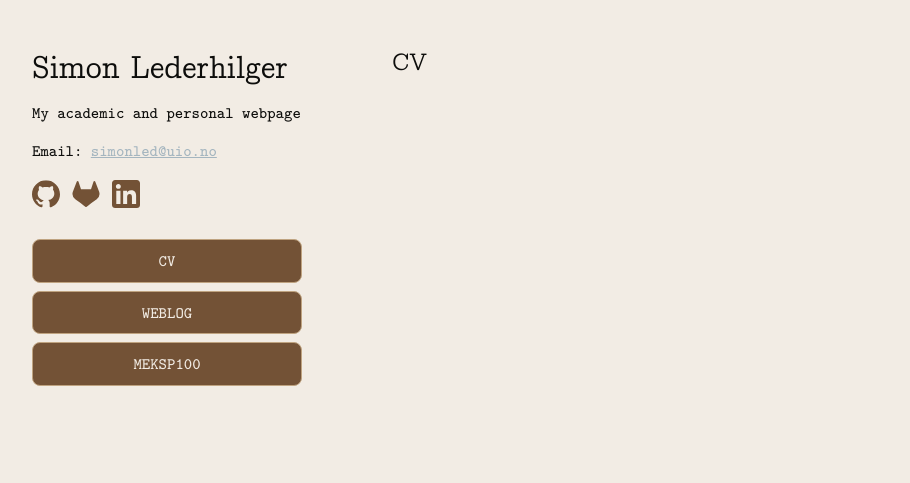
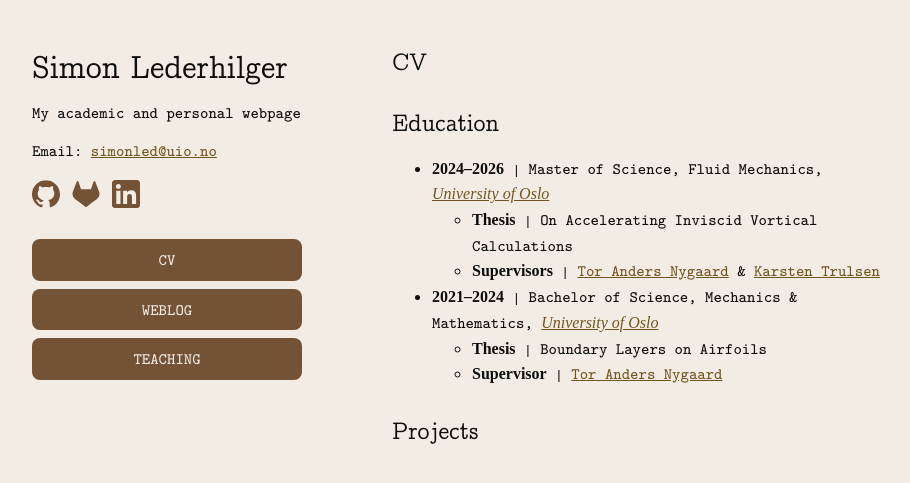
Before and after one commit to lederhilger/lederhilger.github.io, a Jekyll site: the page built from cv.md, in a window 1280 px wide. Shown: the top 483 px of the page, without its empty margins (178-1088 px from the left). Built offline with Jekyll 4.4.1, drawn with Linux system fonts in a browser that asks for light colours; some web fonts are replaced.

Commit message:
Added some entries to CV

```diff
--- a/_layouts/default.html
+++ b/_layouts/default.html
@@ -37,7 +37,7 @@
 	  <ul>
 	    <li><a href="{{ '/cv/' | relative_url }}">CV</a></li>
 	    <li><a href="{{ '/weblog/' | relative_url }}">WEBLOG</a></li>
-	    <li><a href="https://lederhilger.github.io/meksp100">MEKSP100</a></li>
+	    <li><a href="{{ '/teaching/' | relative_url }}">TEACHING</a></li>
 	  </ul>
 	</nav>
       </header>
--- a/assets/css/site.css
+++ b/assets/css/site.css
@@ -76,17 +76,17 @@ nav a {
     text-decoration: none;
     color: #f2ece4;
     background: #735236;
-    border: 1px solid #bfa380;
     border-radius: 8px
 }
 
-a {
-  color: #a4b5bf
+nav a:hover,
+nav a:focus {
+    color: #f2ece4;
+    background: #403521;
 }
 
-a:hover,
-a:focus {
-    color: #555936;
+a {
+  color: #73551f
 }
 
 @media screen and (max-width: 960px) {
--- a/cv.md
+++ b/cv.md
@@ -4,3 +4,15 @@ permalink: /cv/
 ---
 
 # CV
+
+## Education
+
+- **2024--2026** <code>&#124;</code> Master of Science, Fluid Mechanics, [*University of Oslo*](https://mn.uio.no/math/)
+  - **Thesis** <code>&#124;</code> On Accelerating Inviscid Vortical Calculations
+  - **Supervisors** <code>&#124;</code> [Tor Anders Nygaard](https://www.mn.uio.no/math/english/people/aca/torany/) & [Karsten Trulsen](https://www.mn.uio.no/math/personer/vit/karstent/)
+
+- **2021--2024** <code>&#124;</code> Bachelor of Science, Mechanics & Mathematics, [*University of Oslo*](https://mn.uio.no/math/)
+  - **Thesis** <code>&#124;</code> Boundary Layers on Airfoils
+  - **Supervisor** <code>&#124;</code> [Tor Anders Nygaard](https://www.mn.uio.no/math/english/people/aca/torany/)
+
+## Projects
```
